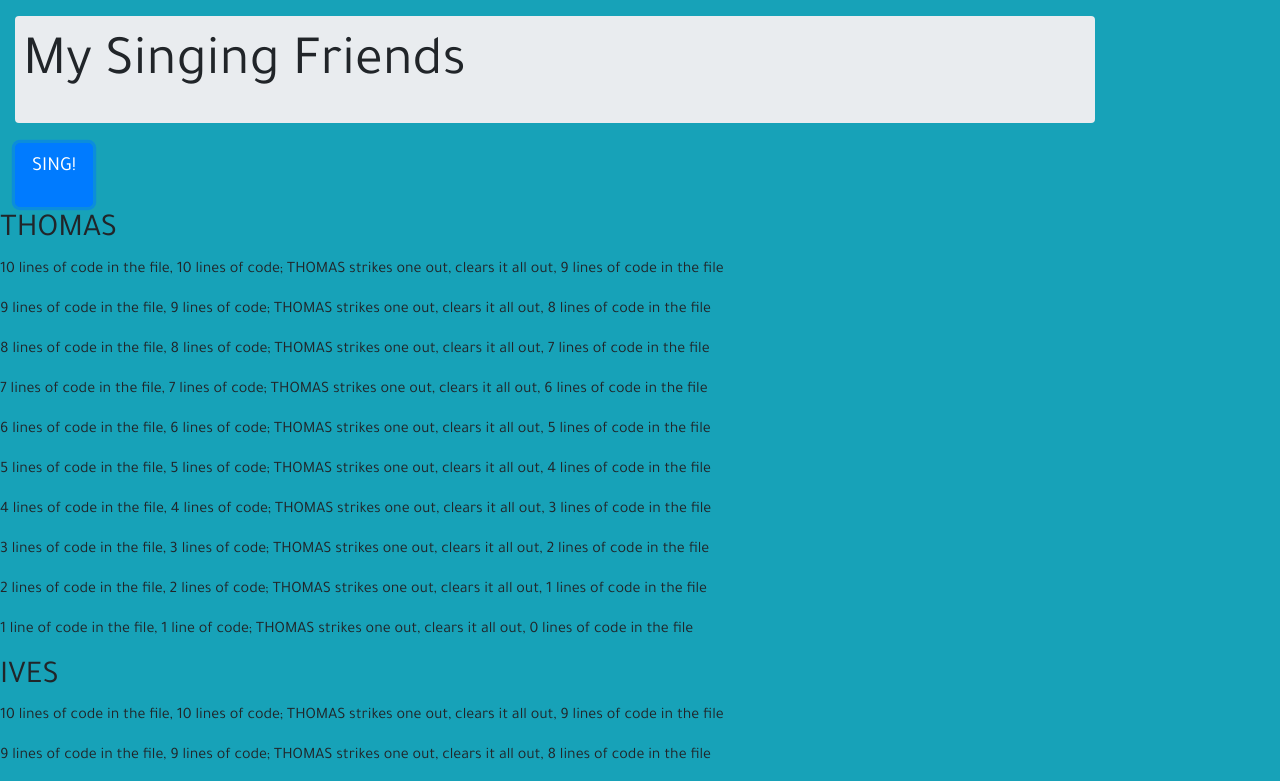
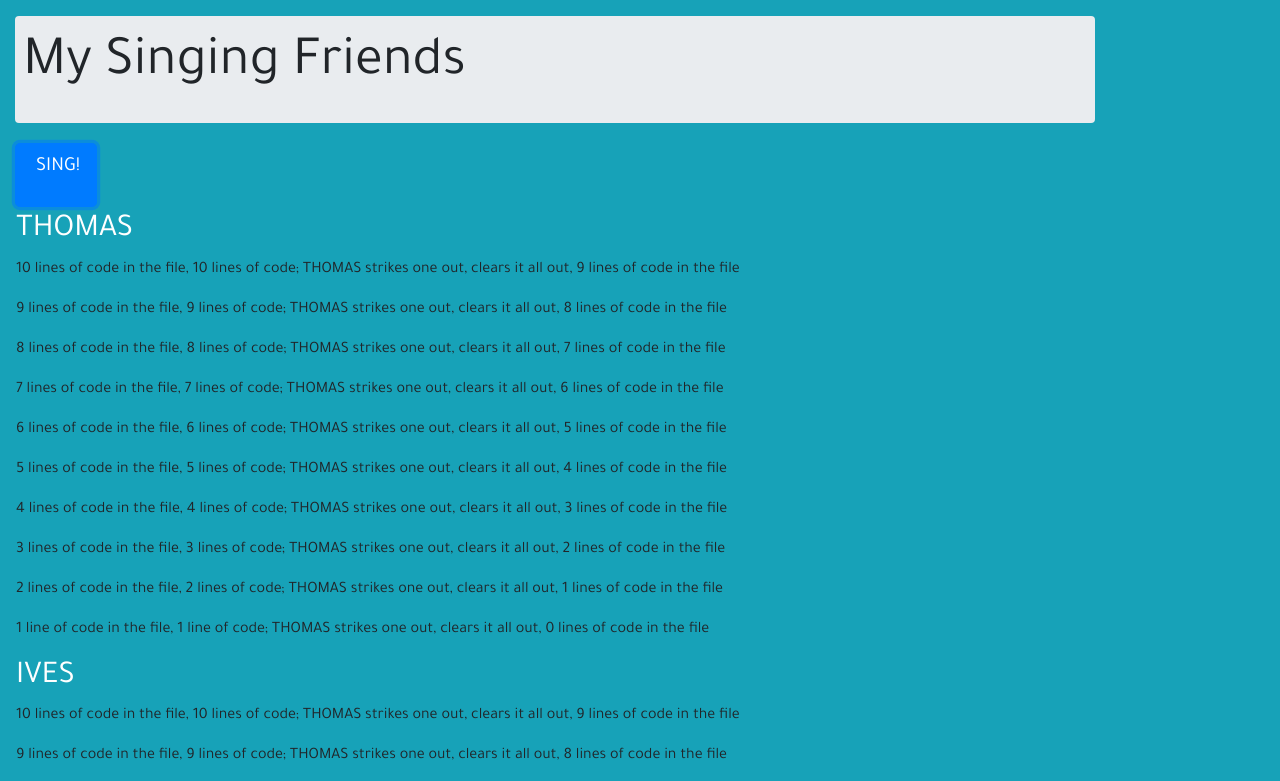
Before and after one commit to RobertTate/JS99LinesOfCodePart2, a plain HTML site: page index.html in a window 1280 px wide. Both pictures are taken after a click on the button "SING!". Shown: the top 781 px of the page. Drawn offline with nearby package versions, Linux system fonts and the light colour scheme.

Commit message:
Added Additional Styling

```diff
--- a/index.html
+++ b/index.html
@@ -23,7 +23,7 @@
 
     <div class="row container">
         <div class="col-md-3">
-            <button type="button" class="btn btn-primary btn-lg my-1">
+            <button type="button" class="btn btn-primary btn-lg my-1 pl-1">
                 <p>SING!</p>
         </div>
     </div>
--- a/styles.css
+++ b/styles.css
@@ -7,3 +7,12 @@ h3 {
 body {
     font-family: 'Tajawal', sans-serif;
 }
+
+.friend {
+    color: white;
+    margin-left: 1rem;
+}
+
+p {
+    margin-left: 1rem;
+}
```
